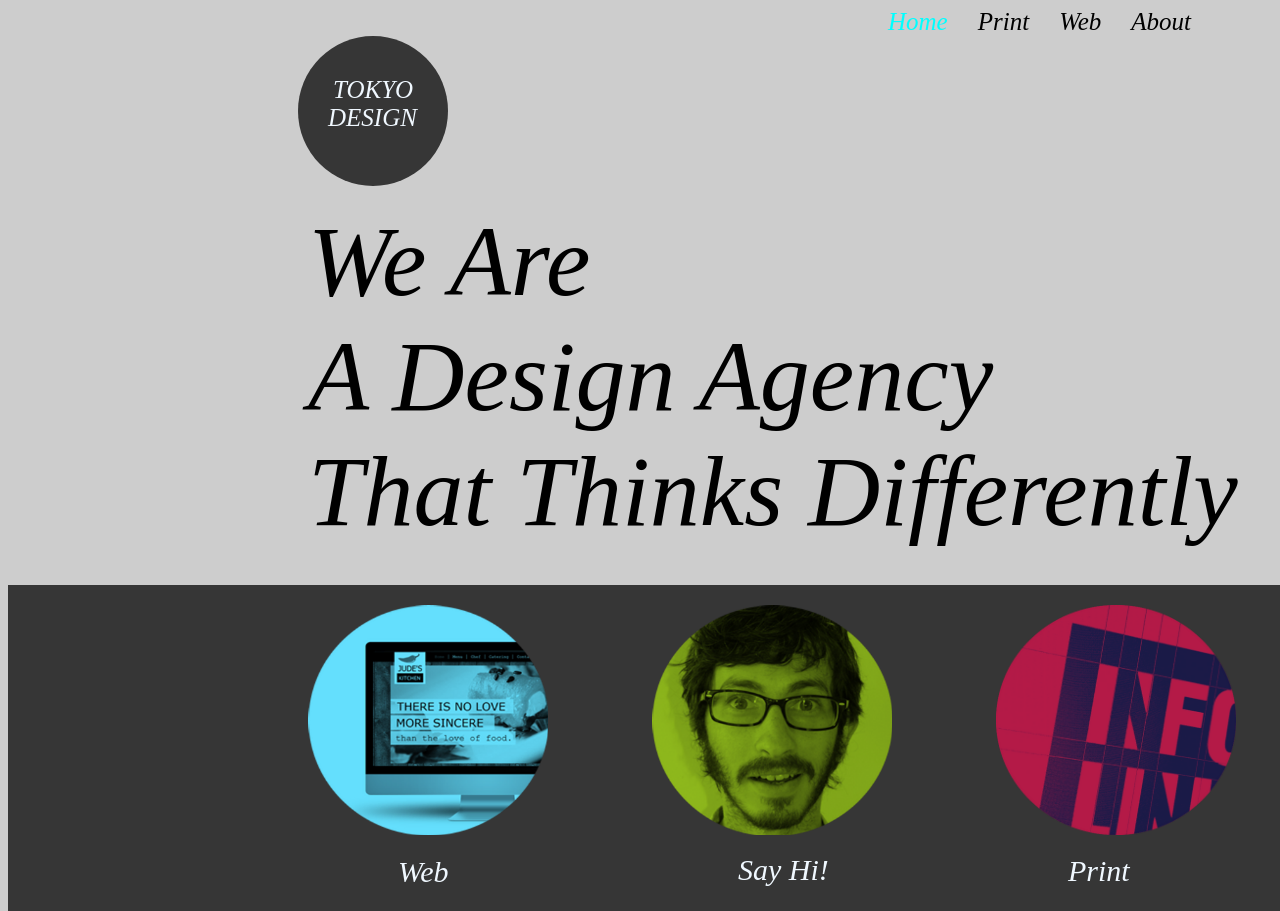
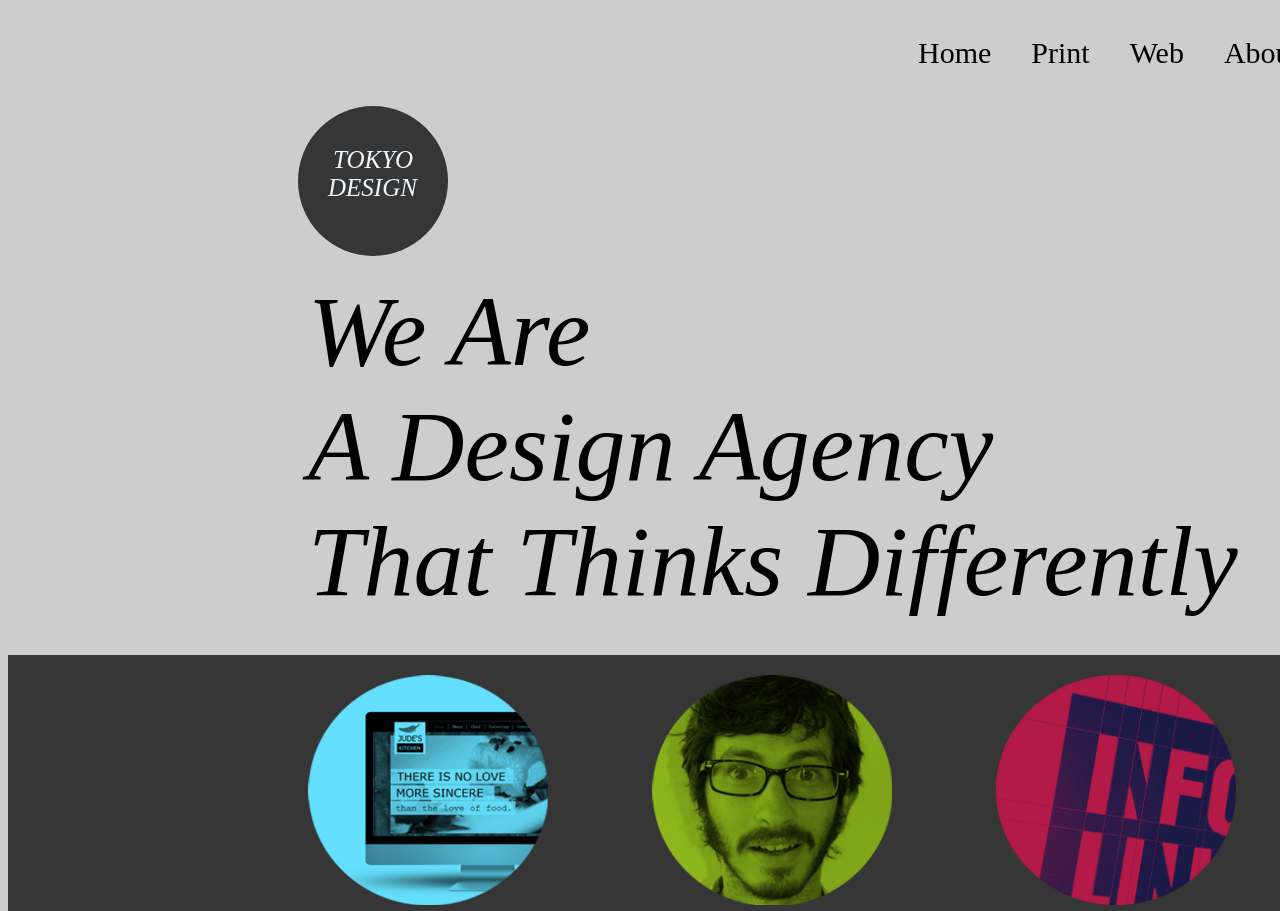
Before and after one commit to nikusha00/obj, a plain HTML site: page index.html in a window 1280 px wide. Shown: the top 911 px of the page. Drawn offline with Linux system fonts and the light colour scheme.

Commit message:
change html

```diff
--- a/index.html
+++ b/index.html
@@ -3,7 +3,7 @@
   <head>
     <meta charset="UTF-8" />
     <meta name="viewport" content="width=device-width, initial-scale=1.0" />
-    <title>my first website</title>
+    <title>Home</title>
     <link rel="stylesheet" href="style.css" />
     <script
       src="https://kit.fontawesome.com/ef25e05f4f.js"
@@ -11,20 +11,14 @@
     ></script>
   </head>
   <body bgcolor="CDCDCD">
-<div class="header">
-      <div>
-        <i><a class="wera1" href="index.html">Home</a></i>
-      </div>
-      <div>
-        <i><a class="wera2" href="printer.html">Print</a></i>
-      </div>
-      <div>
-        <i><a class="wera3" href="third.html">Web</a></i>
-      </div>
-      <div>
-        <i><a class="wera04" href="fourth.html">About</a></i>
-      </div>
-    </div>
+<nav>
+  <ul>
+  <a href="index.html"><li>Home</li></a>
+  <a href="printer.html"><li>Print</li></a>
+  <a href="third.html"><li>Web</li></a>
+  <a href="fourth.html"><li>About</li></a>
+  </ul>
+</nav>
     <div class="wre1"><i></i></div>
     <div class="test1"><i>TOKYO</i></div>
     <div class="test2"><i>DESIGN</i></div>
--- a/style.css
+++ b/style.css
@@ -9,6 +9,7 @@
   width: 1500px;
   height: 350px;
   background-color: rgb(54, 54, 54);
+  display: block;
 }
 .obj2 {
   width: 240px;
@@ -74,38 +75,7 @@
   font-size: 25px;
   margin-left: 320px;
 }
-.header {
-  display: -webkit-box;
-  display: -ms-flexbox;
-  display: flex;
-  margin-left: 850px;
-}
 
-.wera1 {
-  text-decoration: none;
-  color: aqua;
-  font-size: 25px;
-  margin-left: 30px;
-}
-
-.wera2 {
-  text-decoration: none;
-  color: black;
-  font-size: 25px;
-  margin-left: 30px;
-}
-.wera04 {
-  text-decoration: none;
-  color: black;
-  font-size: 25px;
-  margin-left: 30px;
-}
-.wera3 {
-  text-decoration: none;
-  color: black;
-  font-size: 25px;
-  margin-left: 30px;
-}
 .font1 {
   font-size: 30px;
   margin-top: 50px;
@@ -133,3 +103,23 @@
   margin-left: 360px;
   margin-top: -34px;
 }
+ul li {
+  list-style: none;
+}
+ul {
+  display: flex;
+  margin-left: 850px;
+  cursor: pointer;
+}
+li {
+  color: black;
+  font-family: "Times New Roman", Times, serif;
+  font-size: 30px;
+  margin: 20px;
+}
+li:hover {
+  color: aqua;
+}
+a {
+  text-decoration: none;
+}
--- a/style2.css
+++ b/style2.css
@@ -5,36 +5,6 @@
 * Browsers: last 4 version
 */
 
-.header {
-  display: -webkit-box;
-  display: -ms-flexbox;
-  display: flex;
-  margin-left: 850px;
-}
-.wera1 {
-  text-decoration: none;
-  color: black;
-  font-size: 25px;
-  margin-left: 30px;
-}
-.wera2 {
-  text-decoration: none;
-  color: aqua;
-  font-size: 25px;
-  margin-left: 30px;
-}
-.wera04 {
-  text-decoration: none;
-  color: black;
-  font-size: 25px;
-  margin-left: 30px;
-}
-.wera3 {
-  text-decoration: none;
-  color: black;
-  font-size: 25px;
-  margin-left: 30px;
-}
 .wre1 {
   width: 150px;
   height: 150px;
@@ -67,6 +37,26 @@
   font-size: 100px;
   margin-left: 300px;
   color: rgb(77, 77, 77);
+}
+ul li {
+  list-style: none;
+}
+ul {
+  display: flex;
+  margin-left: 850px;
+  cursor: pointer;
+}
+li {
+  color: black;
+  font-family: "Times New Roman", Times, serif;
+  font-size: 30px;
+  margin: 20px;
+}
+li:hover {
+  color: aqua;
+}
+a {
+  text-decoration: none;
 }
 
 .line {
--- a/style3.css
+++ b/style3.css
@@ -1,34 +1,22 @@
-.header {
-  display: -webkit-box;
-  display: -ms-flexbox;
+ul li {
+  list-style: none;
+}
+ul {
   display: flex;
   margin-left: 850px;
+  cursor: pointer;
 }
-
-.wera1 {
+li {
+  color: black;
+  font-family: "Times New Roman", Times, serif;
+  font-size: 30px;
+  margin: 20px;
+}
+li:hover {
+  color: aqua;
+}
+a {
   text-decoration: none;
-  color: rgb(0, 0, 0);
-  font-size: 25px;
-  margin-left: 30px;
-}
-
-.wera2 {
-  text-decoration: none;
-  color: black;
-  font-size: 25px;
-  margin-left: 30px;
-}
-.wera04 {
-  text-decoration: none;
-  color: rgb(0, 0, 0);
-  font-size: 25px;
-  margin-left: 30px;
-}
-.wera3 {
-  text-decoration: none;
-  color: aqua;
-  font-size: 25px;
-  margin-left: 30px;
 }
 .wre1 {
   width: 150px;
--- a/style4.css
+++ b/style4.css
@@ -1,34 +1,22 @@
-.header {
-  display: -webkit-box;
-  display: -ms-flexbox;
+ul li {
+  list-style: none;
+}
+ul {
   display: flex;
   margin-left: 850px;
+  cursor: pointer;
 }
-
-.wera1 {
+li {
+  color: black;
+  font-family: "Times New Roman", Times, serif;
+  font-size: 30px;
+  margin: 20px;
+}
+li:hover {
+  color: aqua;
+}
+a {
   text-decoration: none;
-  color: rgb(0, 0, 0);
-  font-size: 25px;
-  margin-left: 30px;
-}
-
-.wera2 {
-  text-decoration: none;
-  color: black;
-  font-size: 25px;
-  margin-left: 30px;
-}
-.wera04 {
-  text-decoration: none;
-  color: aqua;
-  font-size: 25px;
-  margin-left: 30px;
-}
-.wera3 {
-  text-decoration: none;
-  color: rgb(0, 0, 0);
-  font-size: 25px;
-  margin-left: 30px;
 }
 .wre1 {
   width: 150px;
```
Also changed, not shown: fourth.html (+8 -14 lines), printer.html (+8 -14 lines), third.html (+8 -14 lines).
